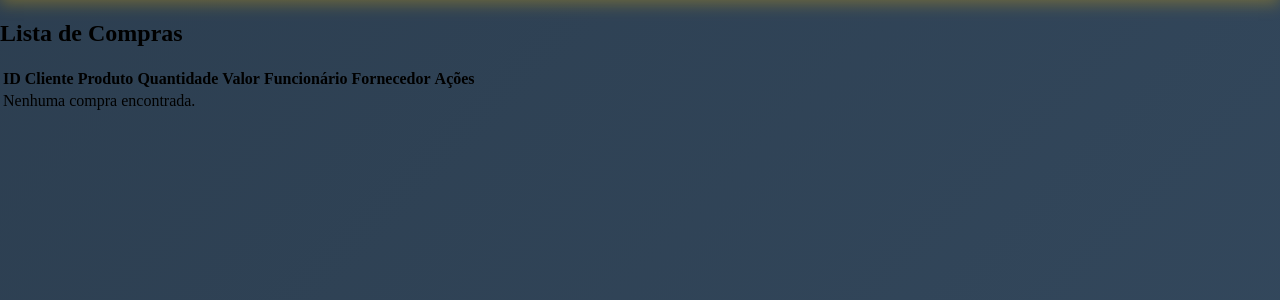
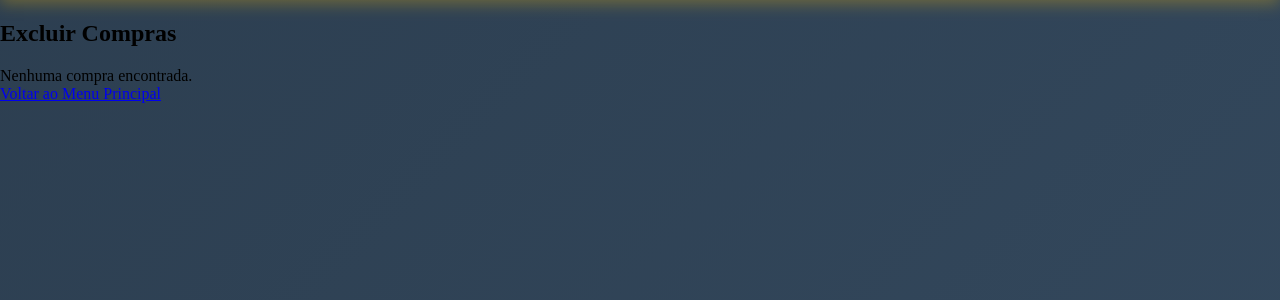
Before and after one commit to VitorGulicz/SA-Estoque_Bateria_WEB, a PHP site: page /excluir_compra.php in a window 1280 px wide. Shown: the part 122-422 px from the top of the page. Run offline with PHP 8.4, Linux system fonts and the light colour scheme; a user stored in the database is signed in; data comes from the database, SQL or seed files in the repository; data that the repository does not hold is empty.

Commit message:
att no front

```diff
--- a/Telas/excluir_compra.php
+++ b/Telas/excluir_compra.php
@@ -74,12 +74,16 @@ try {
     <link rel="stylesheet" href="../CSS/busca.css"><!-- Importa o CSS -->
 </head>
 <body>
-    <h2>Lista de Compras</h2>
+<div class="container">
+    <h2>Excluir Compras</h2>
 
     <!-- Exibe mensagens de sucesso ou erro -->
     <?php if (!empty($msg)) echo "<p><strong>$msg</strong></p>"; ?>
 
     <!-- Tabela com as compras -->
+
+        <?php if ($compras): ?>
+            <div class="table-container">
     <table>
         <tr>
             <th>ID</th>
@@ -91,7 +95,6 @@ try {
             <th>Fornecedor</th>
             <th>Ações</th>
         </tr>
-        <?php if ($compras): ?>
             <?php foreach ($compras as $c): ?>
                 <tr>
                     <td><?= $c['cod_compra'] ?></td>
@@ -109,11 +112,15 @@ try {
                         </form>
                     </td>
                 </tr>
+            </div>
             <?php endforeach; ?>
         <?php else: ?>
             <!-- Caso não existam compras -->
             <tr><td colspan="8">Nenhuma compra encontrada.</td></tr>
         <?php endif; ?>
     </table>
+    </div>
+    <a href="principal.php" class="back-btn">Voltar ao Menu Principal</a>
+
 </body>
 </html>
```
Also changed, not shown: Telas/buscar_compras.php (+7 -3 lines).
